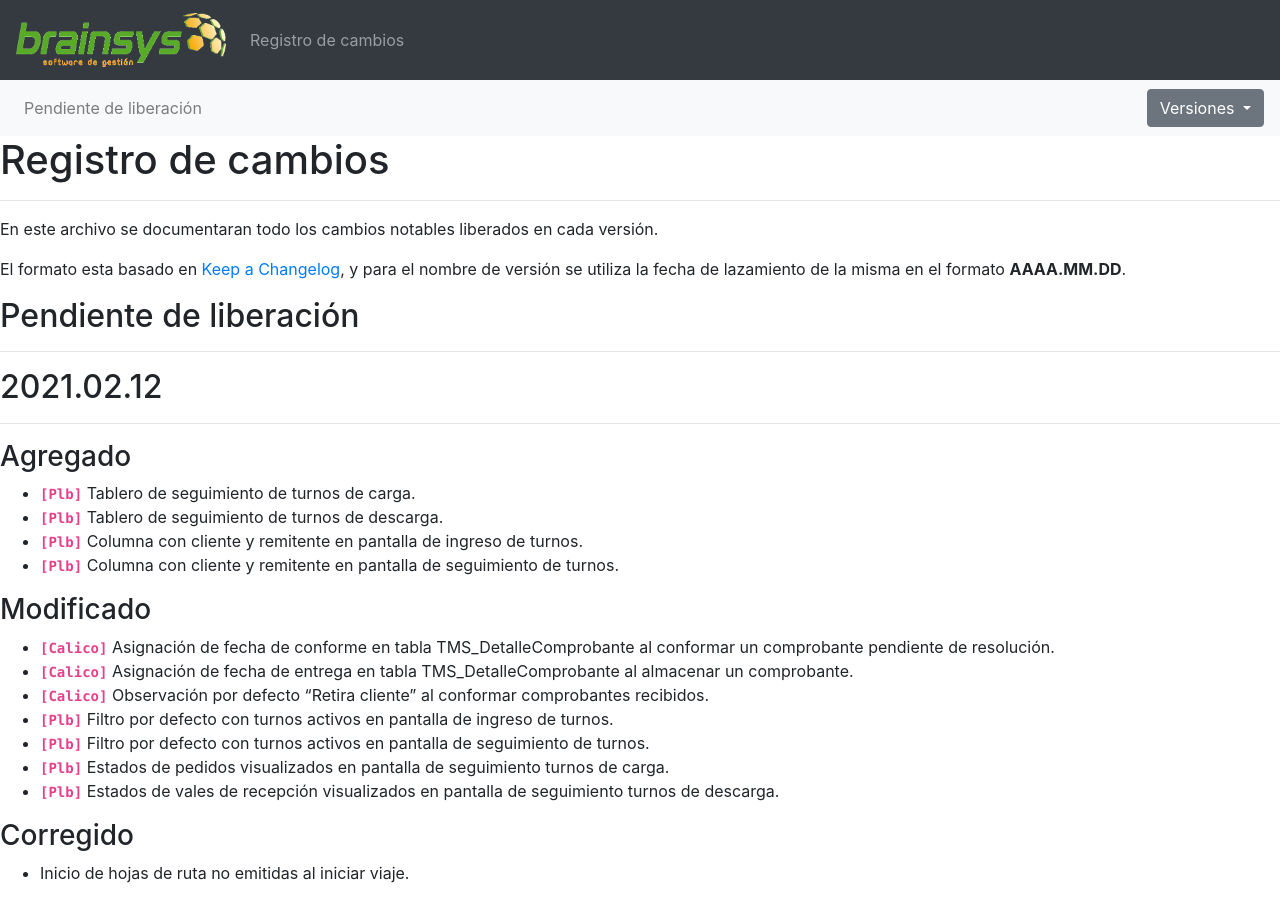
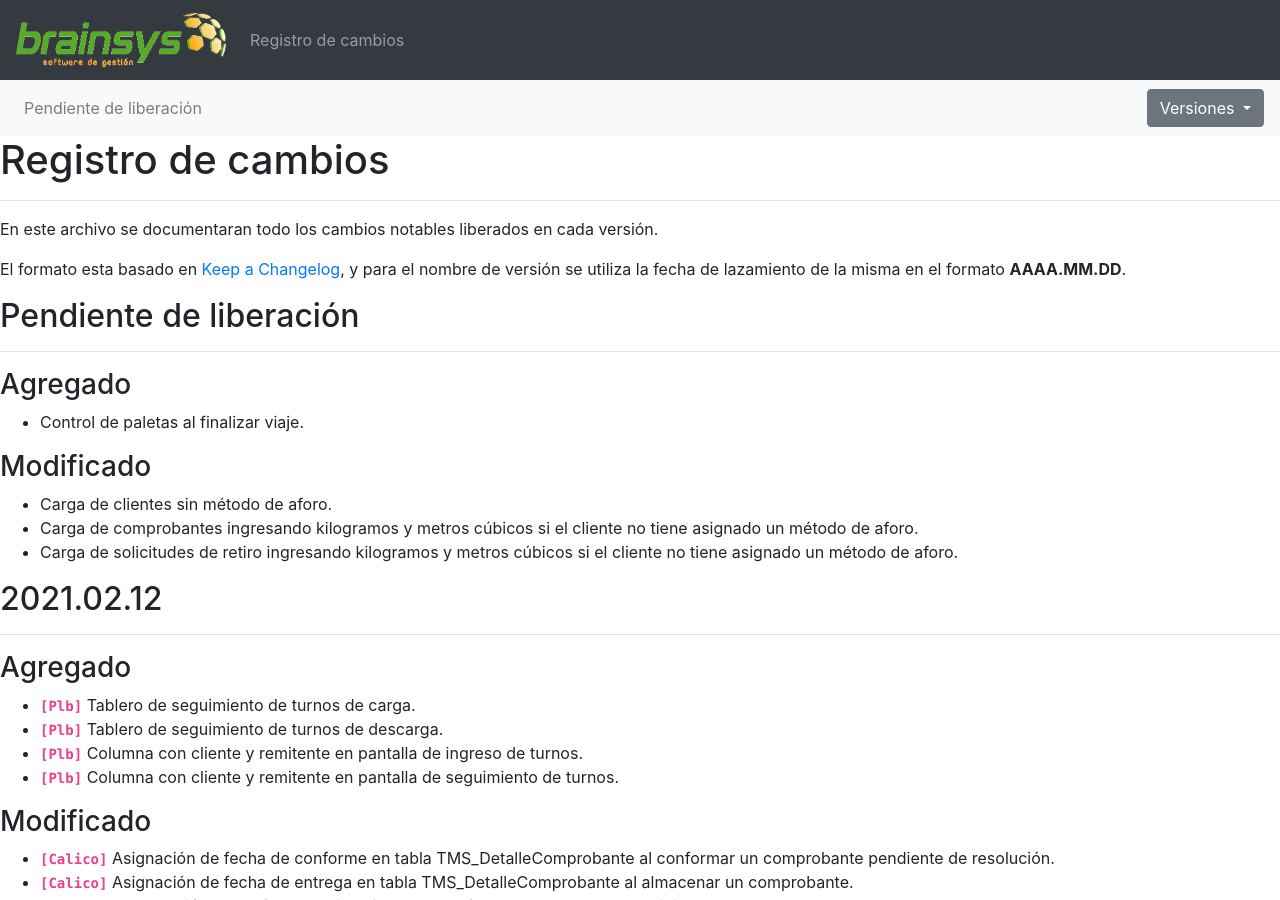
Before and after one commit to msanchez-brainsys/msanchez-brainsys.github.io, a Jekyll site: the page built from registro-cambios.markdown, in a window 1280 px wide and 900 px high. Built offline with Jekyll 4.4.1, drawn with Linux system fonts in a browser that asks for light colours.

Commit message:
Se agregaron cambios pendientes de liberación

```diff
--- a/registro-cambios.markdown
+++ b/registro-cambios.markdown
@@ -35,6 +35,13 @@ El formato esta basado en [Keep a Changelog](https://keepachangelog.com/es-ES/1.
 
 ## Pendiente de liberación
 ---
+### Agregado
+- Control de paletas al finalizar viaje.
+
+### Modificado
+- Carga de clientes sin método de aforo.
+- Carga de comprobantes ingresando kilogramos y metros cúbicos si el cliente no tiene asignado un método de aforo.
+- Carga de solicitudes de retiro ingresando kilogramos y metros cúbicos si el cliente no tiene asignado un método de aforo.
 
 ## 2021.02.12
 ---
```
